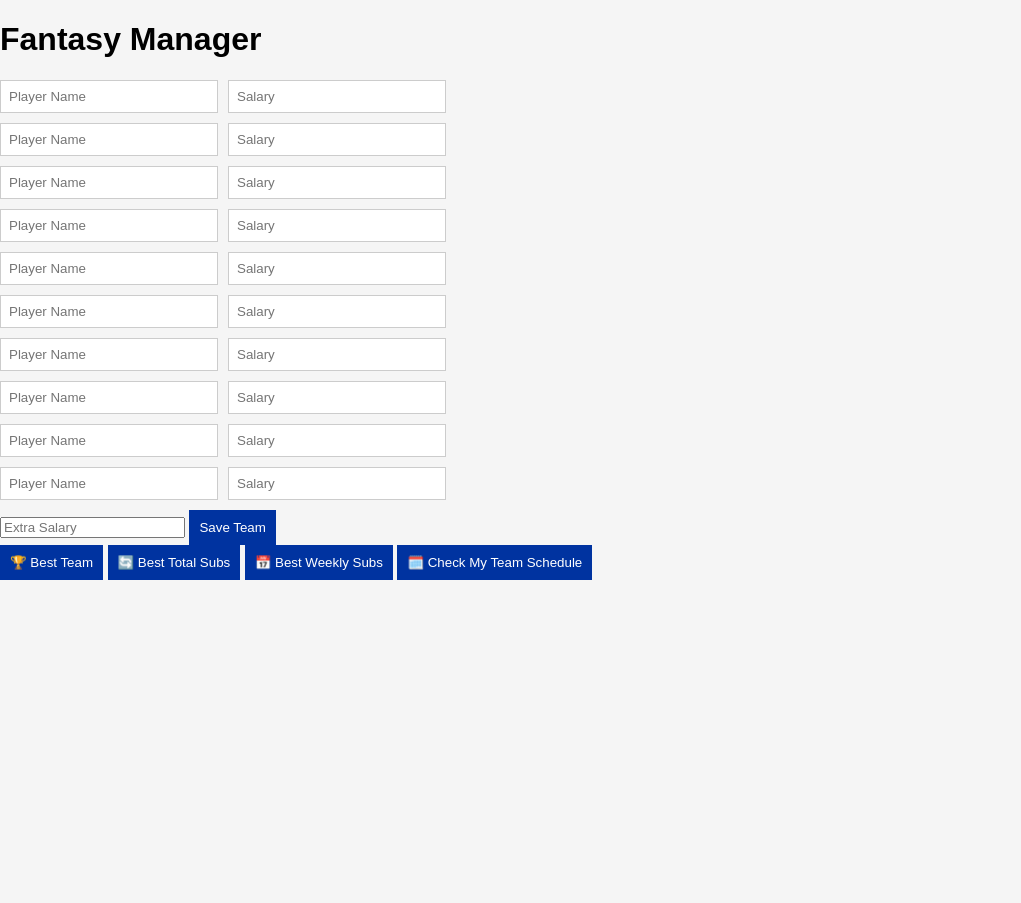
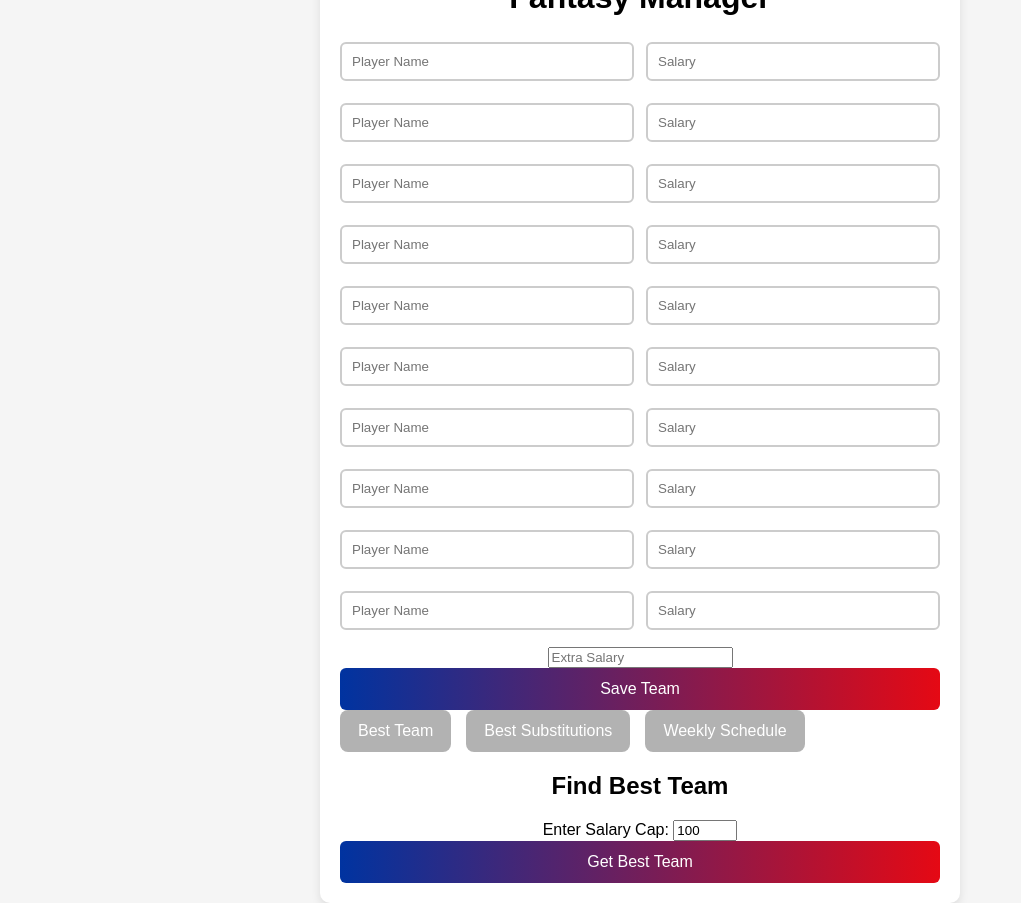
Before and after one commit to yuvalantman/fantasy-manager, a Flask app: page / in a window 1280 px wide. Shown: the whole page, without its empty margins (0-1021 px from the left). Before the commit the page ends 580 px from the top, so only its background shows below. Run offline with Flask 3, Linux system fonts and the light colour scheme.

Commit message:
have no wifi, trying to fix optimizer subs problems, but interface is centered

```diff
--- a/app.py
+++ b/app.py
@@ -51,6 +51,13 @@ def autocomplete():
     suggestions = full_players_df[full_players_df["Player"].str.lower().str.contains(query, na=False)]
     return jsonify(suggestions["Player"].tolist())
 
+@app.before_request
+def reset_session_if_needed():
+    """Clears session-stored data if no user team exists."""
+    if "user_team" not in session:  # No user team? Reset stored players
+        session.pop("updated_players_df", None)
+
+
 @app.route("/set_user_team", methods=["POST"])
 def set_user_team():
     data = request.get_json()
@@ -94,23 +101,21 @@ def compute_result():
     sub_type = data.get("sub_type", "weekly")
     salary_cap = float(data.get("salary_cap", 100))
     top_n = int(data.get("top_n", 5))
-    print(f"📢 Salary Cap Received: {salary_cap}")
-    print("📢 Compute Request Received:", data)
-    #print("📢 Session Data (user_team):", session.get("user_team"))
-    #print("📢 Session Data (updated_players_df):", session.get("updated_players_df"))
 
+    print(f"📢 Compute Request: {data}")
     user_team_data = session.get("user_team")
     extra_salary = float(session.get("extra_salary", 0))
-    updated_players_data = session.get("updated_players_df")
+    if "user_team" in session and session.get("updated_players_df") is not None:
+        updated_players_data = pd.DataFrame(session["updated_players_df"])
+    else:
+        updated_players_data = full_players_df.copy()  # Use fresh dataset if no user team exists
 
+    # **Fix missing/empty DataFrame cases**
     if updated_players_data.empty:
-        print("❌ ERROR: updated players missing.")
-        return jsonify({"error": "⚠️ User team is missing. Please enter your team first."}), 400
-    if not user_team_data:
-        best_team = get_best_team(salary_cap)
-        return jsonify({"best_team": best_team.to_dict(orient='records'),
-                        "total_form": best_team["Form"].sum().round(1),
-                        "total_price": best_team["$"].sum().round(1)})
+        print("❌ ERROR: No valid dataset found. Using original dataset.")
+        updated_players_data = full_players_df.copy()
+
+    response_data = {}
 
     user_team = pd.DataFrame(user_team_data)
     user_team = user_team[["Player", "$", "Form", "TP.", "Pos","team"]]
@@ -118,74 +123,47 @@ def compute_result():
     updated_players_df = updated_players_df[["Player", "$", "Form", "TP.", "Pos","team"]]
 
     if option == "best_team":
-        team_finder = BestTeamFinder(updated_players_df, salary_cap)
-        best_team = team_finder.find_best_team()
+        # ✅ Allow running best team even if no team was entered
+        best_team_finder = BestTeamFinder(pd.DataFrame(updated_players_data), salary_cap)
+        best_team = best_team_finder.find_best_team()
 
         if best_team is None or best_team.empty:
-            return jsonify({"error": "⚠️ No valid team found within the given salary cap."})
+            return jsonify({"error": "⚠️ No valid team found."})
 
-        response = {
+        response_data = {
             "best_team": best_team.to_dict(orient="records"),
             "total_form": best_team["Form"].sum().round(1),
             "total_price": best_team["$"].sum().round(1)
         }
-        response = replace_nan_with_none(response)
-        print("📢 Sending Response:", response)
-        return jsonify(response)
+        return jsonify(response_data)
 
     elif option == "best_substitutions":
-        optimizer = FantasyOptimizer(user_team, updated_players_df, SCHEDULE_CSV)
+        if not user_team_data:
+            return jsonify({"error": "⚠️ Please enter your team first!"})
 
-        if sub_type == "weekly":
-            top_weekly_swaps = optimizer.find_best_weekly_substitutions(extra_salary, top_n)
-            if not top_weekly_swaps:
-                return jsonify({"error": "⚠️ No valid substitutions found."})
-            response = {"top_substitutions": []}
-            for  new_form,current_form, new_salary, subs_out, subs_in, new_team, weekly_sched in top_weekly_swaps:
-                response["top_substitutions"].append({
-                    "current_form": current_form,
-                    "new_form": new_form,
-                    "new_salary": new_salary,
-                    "substitutions_out": subs_out,
-                    "substitutions_in": subs_in,
-                    "new_team": new_team.to_dict(orient='records'),
-                    "weekly_sched": weekly_sched
-                })
-            response = replace_nan_with_none(response)
-            print("📢 Sending Response:", response)  # ✅ Debug Flask Response
-            return jsonify(response)
-        else:
-            top_total_swaps = optimizer.find_best_total_substitutions(extra_salary, top_n)
+        optimizer = FantasyOptimizer(pd.DataFrame(user_team_data), pd.DataFrame(updated_players_data), SCHEDULE_CSV)
+        best_swaps = optimizer.find_best_weekly_substitutions(extra_salary, top_n) if sub_type == "weekly" else optimizer.find_best_total_substitutions(extra_salary, top_n)
 
-            if not top_total_swaps:
-                return jsonify({"error": "⚠️ No valid substitutions found."})
+        if not best_swaps:
+            return jsonify({"error": "⚠️ No valid substitutions found."})
 
-            response = {"top_substitutions": []}
-            for form_gain, new_form, current_form, new_salary, subs_out, subs_in, new_team in top_total_swaps:
-                response["top_substitutions"].append({
-                    "form_gain": form_gain,
-                    "new_form": new_form,
-                    "current_form": current_form,
-                    "new_salary": new_salary,
-                    "substitutions_out": subs_out,
-                    "substitutions_in": subs_in,
-                    "new_team": new_team.to_dict(orient='records')
-                })
-            return jsonify(replace_nan_with_none(response))
+        response_data["top_substitutions"] = [swap._asdict() for swap in best_swaps]
+        return jsonify(response_data)
 
     return jsonify({"error": "⚠️ Invalid option selected."})
 
-@app.route("/print_weekly_form", methods=["POST"])
-def print_weekly_form():
+@app.route("/print_weekly_schedule", methods=["POST"])
+def print_weekly_schedule():
     user_team_data = session.get("user_team")
+
     if not user_team_data:
-        return jsonify({"error": "User team is missing!"}), 400
+        return jsonify({"error": "⚠️ No team has been entered yet!"})
 
     user_team = pd.DataFrame(user_team_data)
-    optimizer = FantasyOptimizer(user_team, FULL_PLAYERS_CSV, SCHEDULE_CSV)
+    optimizer = FantasyOptimizer(user_team, full_players_df, SCHEDULE_CSV)
     weekly_schedule = optimizer.print_weekly_form()
 
-    return jsonify({"weekly_schedule": weekly_schedule.to_dict(orient='records')})
+    return jsonify({"weekly_schedule": weekly_schedule})
 
 if __name__ == "__main__":
     from waitress import serve  # Use Waitress instead of Gunicorn for better performance
--- a/templates/index.html
+++ b/templates/index.html
@@ -28,13 +28,19 @@
         }
         function setupMenuNavigation() {
             document.querySelectorAll(".menu-item").forEach(item => {
-                item.addEventListener("click", function() {
+                item.addEventListener("click", function () {
                     let sectionToShow = this.dataset.section;
                     document.querySelectorAll(".section").forEach(sec => {
                         sec.style.display = "none";
                     });
                     document.getElementById(sectionToShow).style.display = "block";
                 });
+            });
+        }
+
+        function setupSubstitutionOptions() {
+            document.getElementById("sub_type").addEventListener("change", function () {
+                document.getElementById("top_n_input").style.display = this.value === "total" ? "block" : "none";
             });
         }
 
@@ -111,11 +117,67 @@
                 });
             });
         }
+        async function fetchBestTeam() {
+            let salaryCap = parseFloat(document.getElementById("salary_cap").value) || 100;
+
+            let response = await fetch("/compute_result", {
+                method: "POST",
+                headers: { "Content-Type": "application/json" },
+                body: JSON.stringify({ option: "best_team", salary_cap: salaryCap })
+            });
+
+            let data = await response.json();
+            console.log("✅ Best Team Response:", data);
+
+            if (data.error) {
+                alert(data.error);
+                return;
+            }
+
+            let resultDiv = document.getElementById("best_team_results");
+            resultDiv.innerHTML = `
+                <h4>🏆 Best Team</h4>
+                ${data.best_team.map(player => `<p>${player.Player} - ${player.team} ($${player.$}) (Form: ${player.Form})</p>`).join("")}
+                <p><strong>Total Form:</strong> ${data.total_form}</p>
+                <p><strong>Total Price:</strong> $${data.total_price}</p>
+            `;
+        }
+
+        async function fetchBestSubstitutions() {
+            let subType = document.getElementById("sub_type").value;
+            let topN = parseInt(document.getElementById("top_n").value) || 5;
+
+            let response = await fetch("/compute_result", {
+                method: "POST",
+                headers: { "Content-Type": "application/json" },
+                body: JSON.stringify({ option: "best_substitutions", sub_type: subType, top_n: topN })
+            });
+
+            let data = await response.json();
+            console.log("✅ Best Substitutions Response:", data);
+
+            if (data.error) {
+                alert(data.error);
+                return;
+            }
+
+            totalSubstitutions = data.top_substitutions;
+            currentSubIndex = 0;
+
+            if (subType === "weekly") {
+                displayWeeklySubstitutions(totalSubstitutions);
+            } else {
+                displayTotalSubstitutions(totalSubstitutions);
+            }
+        }
+
+
+
         async function fetchWeeklySchedule() {
             let response = await fetch("/print_weekly_schedule", { method: "POST" });
             let data = await response.json();
 
-            let scheduleDiv = document.getElementById("team_weekly_schedule_content");
+            let scheduleDiv = document.getElementById("weekly_schedule_results");
             scheduleDiv.innerHTML = "";
 
             if (data.error) {
@@ -142,7 +204,12 @@
                 tableHTML += "<tr>";
                 for (let day = 1; day <= 7; day++) {
                     let dayData = data.weekly_schedule[day] || [];
-                    tableHTML += row < dayData.length ? `<td>${dayData[row]}</td>` : "<td></td>";
+                    if (row < dayData.length-1) {
+                            tableHTML += `<td>${dayData[row].Player} (${dayData[row].Form})</td>`;
+                        } else {
+                            tableHTML += `<td>${dayData[row]}</td>`;
+                            tableHTML += "<td></td>";
+                        }
                 }
                 tableHTML += "</tr>";
             }
@@ -207,7 +274,7 @@
             displaySubstitution(currentSubIndex, totalSubstitutions, "total_subs_result");
         }
 
-        function showWeeklySchedule(index, scheduleData) {
+        function showWeeklySubstitutions(index, scheduleData) {
             let scheduleDiv = document.getElementById(`weekly_schedule_${index}`);
             if (scheduleDiv.innerHTML === "") {
                 let tableHTML = `<table border="1" style="border-collapse: collapse; width: 100%; text-align: center;">
@@ -229,10 +296,9 @@
                     tableHTML += "<tr>";
                     for (let day = 1; day <= 7; day++) {
                         let dayData = scheduleData[day] || [];
-                        if (row < dayData.length-1) {
+                        if (row < dayData.length) {
                             tableHTML += `<td>${dayData[row].Player} (${dayData[row].Form})</td>`;
                         } else {
-                            tableHTML += `<td>${dayData[row]}</td>`;
                             tableHTML += "<td></td>";
                         }
                     }
@@ -243,6 +309,7 @@
             }
             scheduleDiv.style.display = scheduleDiv.style.display === "none" ? "block" : "none";
         }
+
 
         async function computeResult(option, top_n = 5) {
             let salaryCapInput = document.getElementById("salary_cap");
@@ -283,6 +350,7 @@
     </script>
 </head>
 <body>
+    <div class="container">
         <h1>Fantasy Manager</h1>
 
         <div id="team_inputs"></div>
@@ -291,39 +359,46 @@
 
         <!-- Menu for different sections -->
         <nav>
-        <button class="menu-item" data-section="best_team_section">🏆 Best Team</button>
-        <button class="menu-item" data-section="total_subs_section">🔄 Best Total Subs</button>
-        <button class="menu-item" data-section="weekly_subs_section">📅 Best Weekly Subs</button>
-        <button class="menu-item" data-section="team_schedule_section">🗓️ Check My Team Schedule</button>
+            <a href="#" class="menu-item" data-section="best_team_section">Best Team</a>
+            <a href="#" class="menu-item" data-section="substitutions_section">Best Substitutions</a>
+            <a href="#" class="menu-item" data-section="weekly_schedule_section">Weekly Schedule</a>
         </nav>
 
-    <!-- Sections (Hidden by Default) -->
-    <div id="best_team_section" class="section" style="display: none;">
-        <h2>🏆 Best Team</h2>
-        <button onclick="computeResult('best_team')">Find Best Team</button>
-        <div id="best_team_result"></div>
+        <!-- Best Team Section -->
+        <div id="best_team_section" class="section">
+            <h2>Find Best Team</h2>
+            <label for="salary_cap">Enter Salary Cap:</label>
+            <input type="number" id="salary_cap" name="salary_cap" min="50" max="150" value="100">
+            <button onclick="fetchBestTeam()">Get Best Team</button>
+            <div id="best_team_results"></div>
         </div>
 
-    <div id="total_subs_section" class="section" style="display: none;">
-        <h2>🔄 Best Total Substitutions</h2>
-        <button onclick="computeResult('best_total_subs')">Find Best Total Subs</button>
-        <div id="total_subs_result"></div>
-        <button id="prev_total_sub" style="display: none;" onclick="changeSubstitution(-1, totalSubstitutions, 'total_subs_result')">⬅️ Previous</button>
-        <button id="next_total_sub" style="display: none;" onclick="changeSubstitution(1, totalSubstitutions, 'total_subs_result')">Next ➡️</button>
+        <!-- Best Substitutions Section -->
+        <div id="substitutions_section" class="section" style="display: none;">
+            <h2>Find Best Substitutions</h2>
+            <label for="sub_type">Select Type:</label>
+            <select id="sub_type">
+                <option value="weekly">Weekly</option>
+                <option value="total">Total</option>
+            </select>
+            <div id="top_n_input" style="display: none;">
+                <label for="top_n">Number of Substitutions:</label>
+                <input type="number" id="top_n" name="top_n" min="1" max="10" value="5">
+            </div>
+            <button onclick="fetchBestSubstitutions()">Get Best Substitutions</button>
+            <div id="best_subs_results">
+                <div id="substitution_display"></div>
+                <button id="prev_substitution" onclick="changeSubstitution(-1, totalSubstitutions, 'substitution_display')" style="display:none;">⬅ Previous</button>
+                <button id="next_substitution" onclick="changeSubstitution(1, totalSubstitutions, 'substitution_display')" style="display:none;">Next ➡</button>
+            </div>
         </div>
 
-    <div id="weekly_subs_section" class="section" style="display: none;">
-        <h2>📅 Best Weekly Substitutions</h2>
-        <button onclick="computeResult('best_weekly_subs')">Find Best Weekly Subs</button>
-        <div id="weekly_subs_result"></div>
-        <button id="prev_weekly_sub" style="display: none;" onclick="changeSubstitution(-1, totalSubstitutions, 'weekly_subs_result')">⬅️ Previous</button>
-        <button id="next_weekly_sub" style="display: none;" onclick="changeSubstitution(1, totalSubstitutions, 'weekly_subs_result')">Next ➡️</button>
+        <!-- Weekly Schedule Section -->
+        <div id="weekly_schedule_section" class="section" style="display: none;">
+            <h2>Weekly Schedule</h2>
+            <button onclick="fetchWeeklySchedule()">Print Weekly Schedule</button>
+            <div id="weekly_schedule_results"></div>
         </div>
-
-    <div id="team_schedule_section" class="section" style="display: none;">
-        <h2>🗓️ My Team Weekly Schedule</h2>
-        <button onclick="fetchWeeklySchedule()">View My Team's Weekly Schedule</button>
-        <div id="team_weekly_schedule_content"></div>
     </div>
 </body>
 
--- a/templates/static/styles.css
+++ b/templates/static/styles.css
@@ -3,62 +3,111 @@ body {
     font-family: Arial, sans-serif;
     background-color: #f5f5f5;
     margin: 0;
-    padding: 0;
+    padding: 20px;
+    display: flex;
+    justify-content: center;
+    align-items: center;
+    flex-direction: column;
+    height: 100vh;
+}
+.container {
+    width: 80%;
+    max-width: 600px;
+    background: white;
+    padding: 20px;
+    border-radius: 10px;
+    box-shadow: 0 4px 10px rgba(0, 0, 0, 0.1);
+    text-align: center; /* Ensures text elements are centered */
+}
+.options-container {
+    display: flex;
+    justify-content: center;
+    gap: 20px;
+    margin-top: 10px;
 }
 
 /* Header Styling */
 header {
     background: linear-gradient(to right, #e50914, #0033a0);
     color: white;
-    padding: 15px;
+    padding: 20px;
     display: flex;
     justify-content: space-between;
     align-items: center;
+    box-shadow: 0px 4px 10px rgba(0, 0, 0, 0.1);
 }
 
 .logo {
-    font-size: 24px;
+    font-size: 28px;
     font-weight: bold;
+    letter-spacing: 1px;
+}
+
+/* Menu Styling */
+nav {
+    display: flex;
+    gap: 15px;
 }
 
 nav a {
     color: white;
+    background-color: rgba(0, 0, 0, 0.3);
     text-decoration: none;
-    padding: 10px;
+    padding: 12px 18px;
     font-size: 16px;
+    border-radius: 8px;
+    transition: all 0.3s ease-in-out;
 }
 
+nav a:hover,
 nav a.active {
     background-color: yellow;
     color: black;
-    border-radius: 5px;
+    font-weight: bold;
 }
 
 /* Player Input Styling */
 .player-entry {
     display: flex;
-    gap: 10px;
-    margin-bottom: 10px;
+    gap: 12px;
+    margin-bottom: 12px;
+    align-items: center;
 }
 
 .player-input, .salary-input {
-    padding: 8px;
-    border: 1px solid #ccc;
-    width: 200px;
+    width: 100%; /* Make inputs fill the container */
+    padding: 10px;
+    margin: 5px 0;
+    border: 2px solid #ccc;
+    border-radius: 6px;
+}
+
+.player-input:focus,
+.salary-input:focus {
+    border-color: #0033a0;
+    box-shadow: 0 0 5px rgba(0, 51, 160, 0.5);
+    outline: none;
 }
 
 /* Button Styling */
+/* Button Styling - More Compact */
 button {
-    background-color: #0033a0;
+    width: 100%; /* Make buttons match input field width */
+    padding: 12px;
+    font-size: 16px;
+    border-radius: 6px;
+    border: none;
+    background: linear-gradient(to right, #0033a0, #e50914);
     color: white;
-    padding: 10px;
-    border: none;
     cursor: pointer;
+    transition: 0.3s;
 }
 
 button:hover {
-    background-color: #e50914;
+    background: linear-gradient(to right, #e50914, #0033a0);
+    transform: scale(1.05);
 }
+
 
 /* Autocomplete Dropdown */
 .autocomplete-dropdown {
```
Also changed, not shown: other parts of templates/static/styles.css (+61 -47 lines), optimizer.py (+8 -7 lines). Lines whose indentation alone changed are shown as unchanged.
